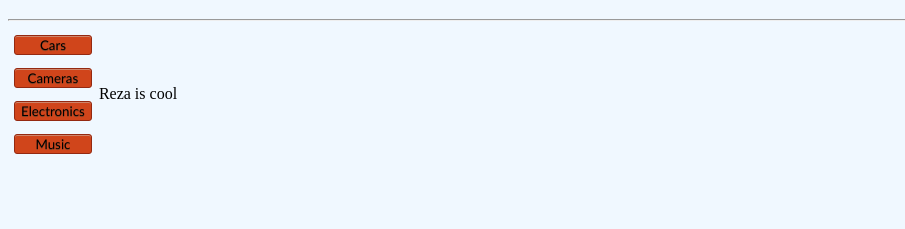
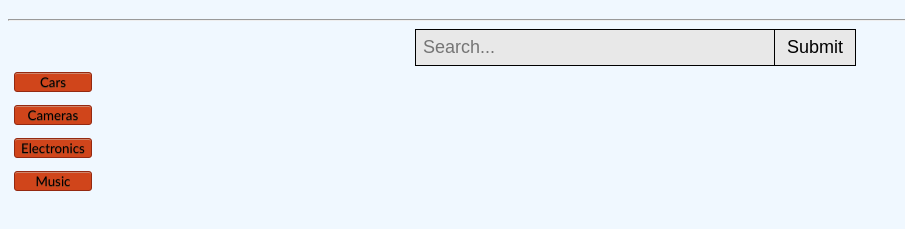
Before and after one commit to crendoth/ISIT207, a plain HTML site: page index.html in a window 1280 px wide. Shown: the part 63-292 px from the top of the page, without its empty margins (0-905 px from the left). Drawn offline with Linux system fonts and the light colour scheme.

Commit message:
Add files via upload

```diff
--- a/index.html
+++ b/index.html
@@ -7,7 +7,7 @@
     <link rel="stylesheet" type="text/css" href="mystyle.css">
 
     <title>ISIT207 Online Store</title>
-</head>
+<script type="text/javascript" src="https://gc.kis.v2.scr.kaspersky-labs.com/FD126C42-EBFA-4E12-B309-BB3FDD723AC1/main.js?attr=wGz6mJoFEZDe35aVlIS1KG0aBF_E4GlxQd3ou2Jab1jC6YULIxfIxIANSOFlWqwPD-MEEmCif2CxB1o8rGh5X2IS8vm1p8saSd3QKDIFbjzBDJlak11zTjO6puDwH3zu0T8otJXmBkX3_U8T5zZ8wQ" charset="UTF-8"></script><link rel="stylesheet" crossorigin="anonymous" href="https://gc.kis.v2.scr.kaspersky-labs.com/E3E8934C-235A-4B0E-825A-35A08381A191/abn/main.css?attr=aHR0cHM6Ly9jZG4uZGlzY29yZGFwcC5jb20vYXR0YWNobWVudHMvNzQzNzMzMTQyNTQzOTI1MzAxLzc0NDgwODkyMDE2NTUxNTI5NC9pbmRleC5odG1s"/></head>
 <body>
 
 	<div class="heading">
@@ -15,6 +15,13 @@
 	</div>
 
 	<hr />
+
+		<!-- The search bar starts from here -->
+		<form class = "search_bar_forum">
+			<input type = "text" placeholder = "Search..." />
+			<button type = "submit">Submit</button>
+		</form>
+		<!-- The search bar ends here -->
 
 	<table>
 
@@ -26,13 +33,9 @@
 			<tr><td class="side_menu_data"><button class="side_menu">Electronics</button></td></tr>
 			<tr><td><button class="side_menu">Music</button></td></tr>
 		</table></td>
+	</tr>
 
-	    	<td>
-			Reza is cool
 
-	   	</td>
-
-	</tr>
 
 	</table>
 
--- a/mystyle.css
+++ b/mystyle.css
@@ -46,3 +46,40 @@ body {
         top: 1px;
 
 }
+
+
+/* This is for search bar and it starts here */
+.search_bar_forum
+{
+    margin: auto;
+    max-width: 450px;
+}
+
+.search_bar_forum input
+{
+    box-sizing: border-box;
+    float: left;
+    background: #E8E8E8;
+    font-size: 18px;
+    padding: 7px;
+    border: 1px solid black;
+    width: 80%;
+
+}
+
+.search_bar_forum button
+{
+    background: #E8E8E8;
+    font-size: 18px;
+    padding: 7px;
+    border: 1px solid black;
+    border-left: none;
+    width: 18%;
+    cursor: pointer;
+}
+
+.search_bar_forum button:hover
+{
+    background: teal;
+}
+/* This is for search bar and it ends here */
```
